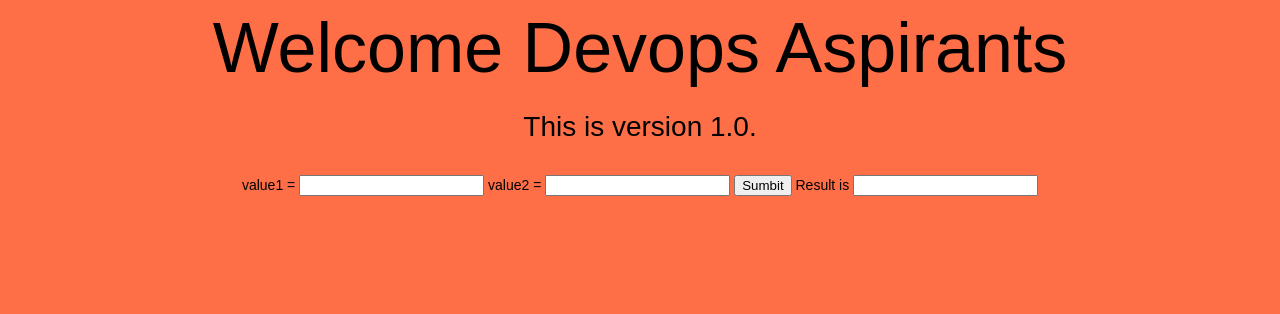
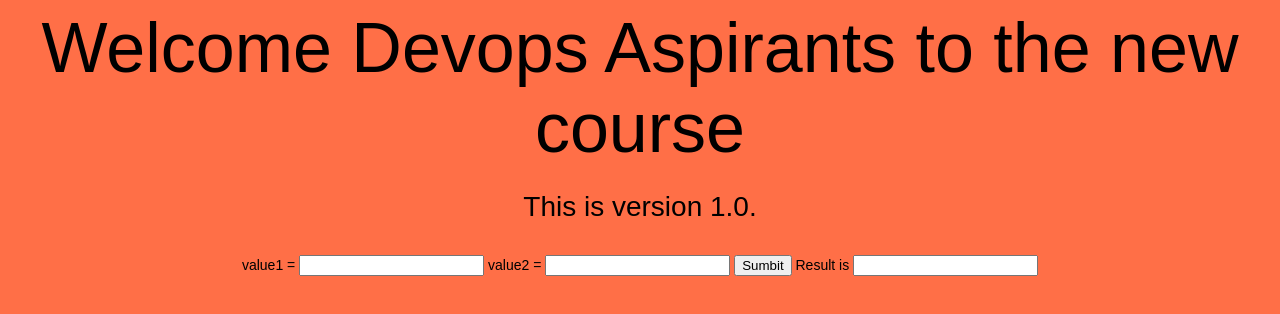
Before and after one commit to sathyanarayan/UpgradDevopsDemo, a website: page index.html in a window 1280 px wide. Drawn offline with Linux system fonts and the light colour scheme.

Commit message:
Update index.html

```diff
--- a/index.html
+++ b/index.html
@@ -26,7 +26,7 @@
 </head>
 <body>
 <div align="center">
-    <h1>Welcome Devops Aspirants</h1>
+    <h1>Welcome Devops Aspirants to the new course</h1>
     <h2>This is version 1.0.</h2>
 </div>  <br><br>
 <div align="center">
```
